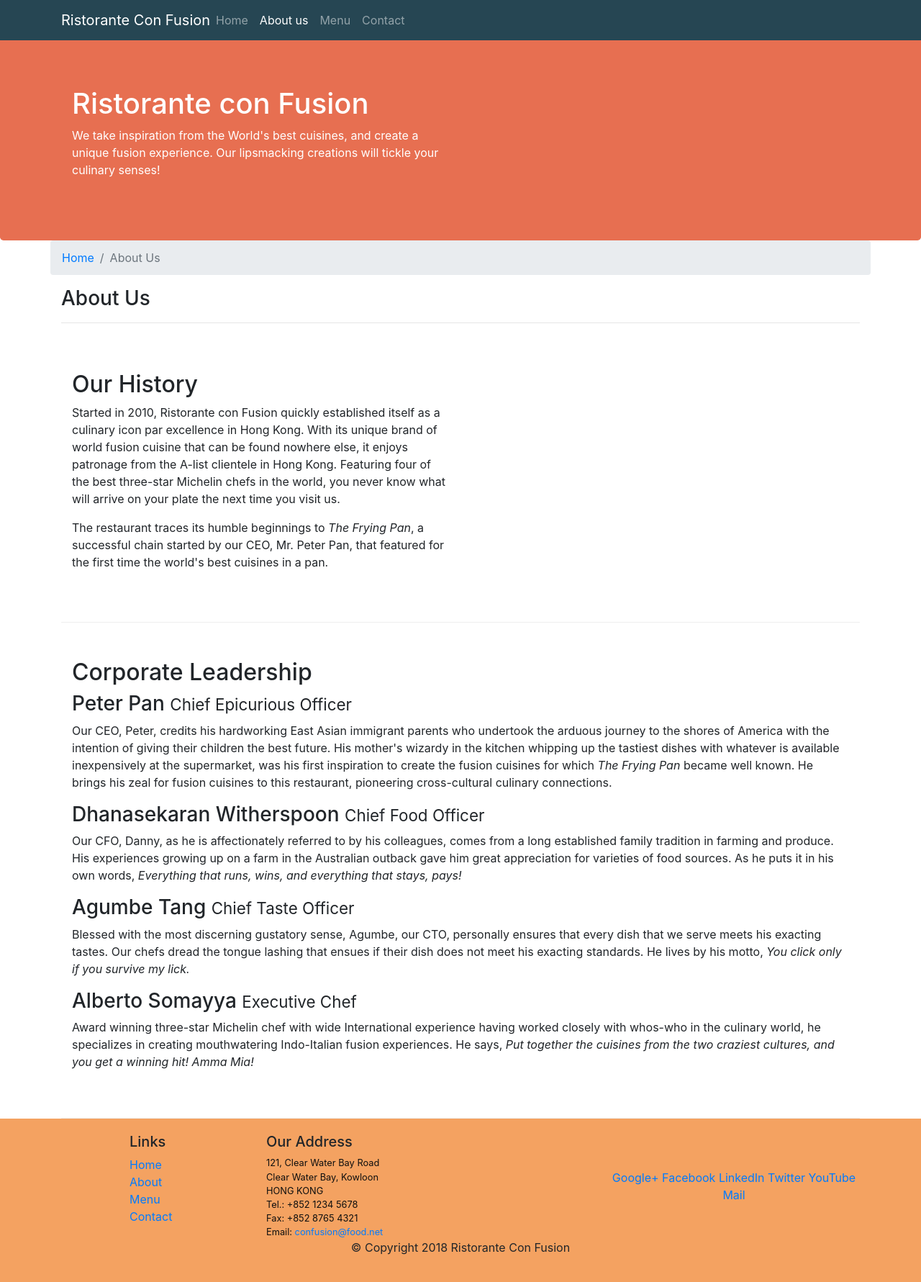
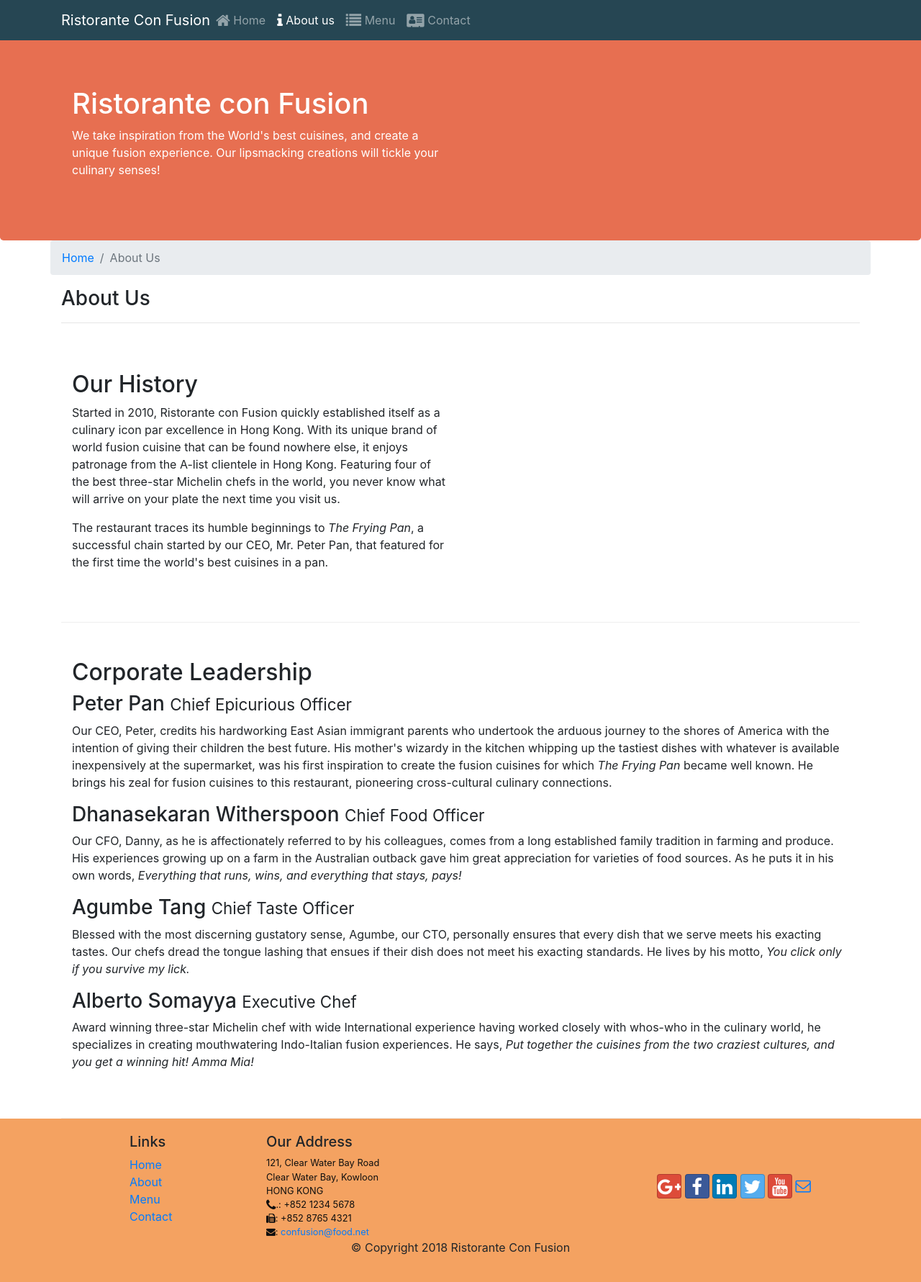
Before and after one commit to ferial71/conFusion, a website: page aboutus.html in a window 1280 px wide. Shown: the whole page at 72% size. Drawn offline with nearby package versions, Linux system fonts and the light colour scheme.

Commit message:
added font awsome and bootstrap social

```diff
--- a/aboutus.html
+++ b/aboutus.html
@@ -11,6 +11,8 @@
 
     <!-- Bootstrap CSS -->
     <link rel="stylesheet" href="node_modules/bootstrap/dist/css/bootstrap.min.css">
+    <link rel="stylesheet" href="node_modules/font-awesome/css/font-awesome.min.css">
+    <link rel="stylesheet" href="node_modules/bootstrap-social/bootstrap-social.css">
     <link rel="stylesheet" href="css/style.css">
     <title>Ristorante Con Fusion: About Us</title>
 
@@ -27,10 +29,10 @@
         <a class="navbar-brand mr-auto" href="#">Ristorante Con Fusion</a>
         <div class="collapse navbar-collapse" id="Navbar">
             <ul class="navbar-nav mr-auto">
-                <li class="nav-item" ><a class="nav-link" href="./index.html">Home</a> </li>
-                <li class="nav-item active" ><a class="nav-link" href="./aboutus.html">About us</a> </li>
-                <li class="nav-item" ><a class="nav-link" href="#">Menu</a> </li>
-                <li class="nav-item" ><a class="nav-link" href="#">Contact</a> </li>
+                <li class="nav-item" ><a class="nav-link" href="./index.html"><span class="fa fa-home fa-lg"></span> Home</a> </li>
+                <li class="nav-item active" ><a class="nav-link" href="#"><span class="fa fa-info fa-lg"></span> About us</a> </li>
+                <li class="nav-item" ><a class="nav-link" href="#"><span class="fa fa-list fa-lg"></span> Menu</a> </li>
+                <li class="nav-item" ><a class="nav-link" href="#"><span class="fa fa-address-card fa-lg"></span> Contact</a> </li>
             </ul>
         </div>
 
@@ -107,19 +109,19 @@
 		              121, Clear Water Bay Road<br>
 		              Clear Water Bay, Kowloon<br>
 		              HONG KONG<br>
-		              Tel.: +852 1234 5678<br>
-		              Fax: +852 8765 4321<br>
-		              Email: <a href="mailto:confusion@food.net">confusion@food.net</a>
+                        <i class="fa fa-phone fa-lg"></i>.: +852 1234 5678<br>
+                        <i class="fa fa-fax"></i>: +852 8765 4321<br>
+                        <i class="fa fa-envelope"></i>: <a href="mailto:confusion@food.net">confusion@food.net</a>
 		           </address>
                 </div>
                 <div class="col-12 col-sm-4 align-self-center">
                     <div class="text-center">
-                        <a href="http://google.com/+">Google+</a>
-                        <a href="http://www.facebook.com/profile.php?id=">Facebook</a>
-                        <a href="http://www.linkedin.com/in/">LinkedIn</a>
-                        <a href="http://twitter.com/">Twitter</a>
-                        <a href="http://youtube.com/">YouTube</a>
-                        <a href="mailto:">Mail</a>
+                        <a class="btn btn-social-icon btn-google" href="http://google.com/+"><i class="fa fa-google-plus fa-lg"></i></a>
+                        <a class="btn btn-social-icon btn-facebook" href="http://www.facebook.com/profile.php?id="><i class="fa fa-facebook fa-lg"></i></a>
+                        <a class="btn btn-social-icon btn-linkedin" href="http://www.linkedin.com/in/"><i class="fa fa-linkedin fa-lg"></i></a>
+                        <a class="btn btn-social-icon btn-twitter" href="http://twitter.com/"><i class="fa fa-twitter fa-lg"></i></a>
+                        <a class="btn btn-social-icon btn-google" href="http://youtube.com/"><i class="fa fa-youtube fa-lg"></i></a>
+                        <a href="mailto:"><i class="fa fa-envelope-o fa-lg"></i></a>
                     </div>
                 </div>
            </div>
--- a/package.json
+++ b/package.json
@@ -15,6 +15,8 @@
   },
   "dependencies": {
     "bootstrap": "^4.0.0",
+    "bootstrap-social": "^5.1.1",
+    "font-awesome": "^4.7.0",
     "jquery": "^3.3.1",
     "popper.js": "^1.12.9"
   }
```
Also changed, not shown: index.html (+15 -13 lines), 1 other file.
